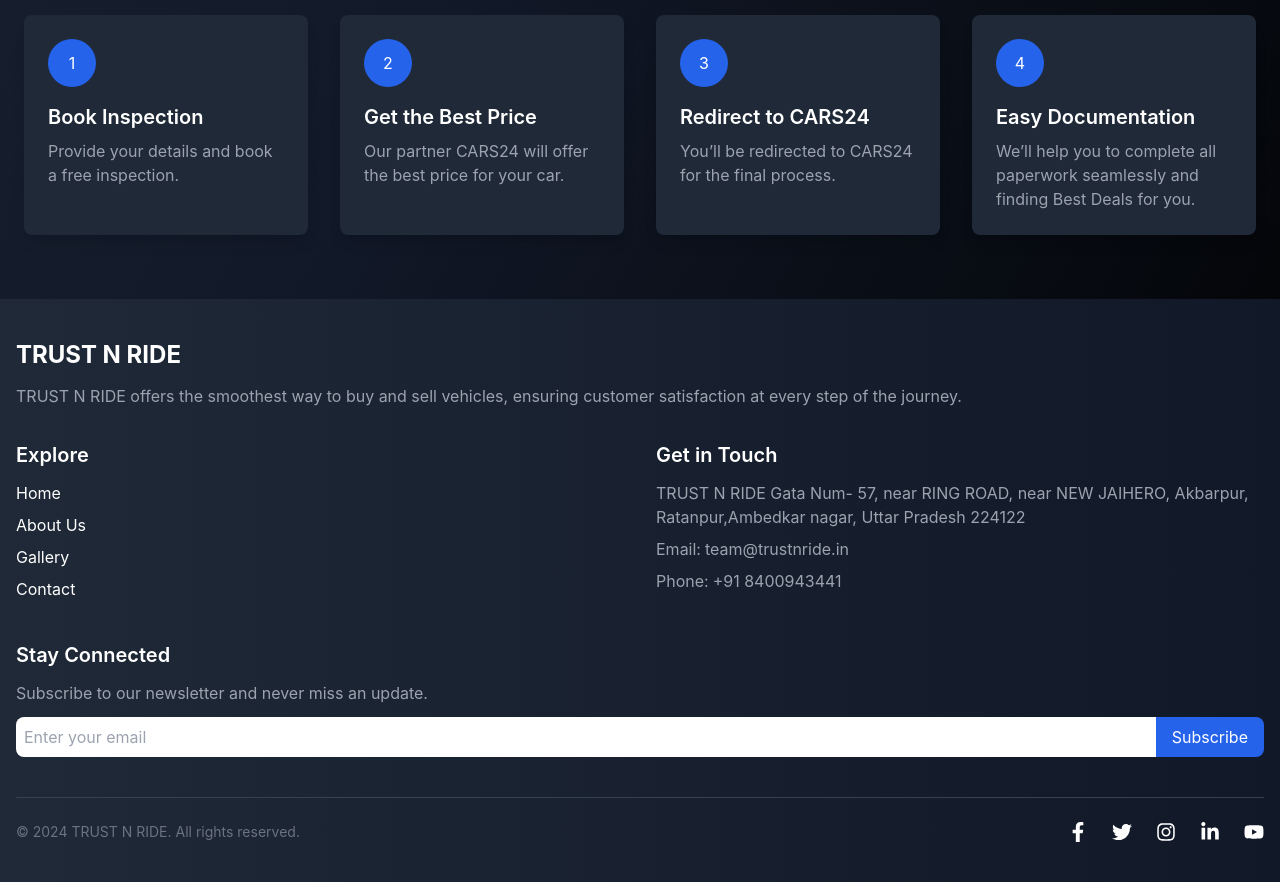
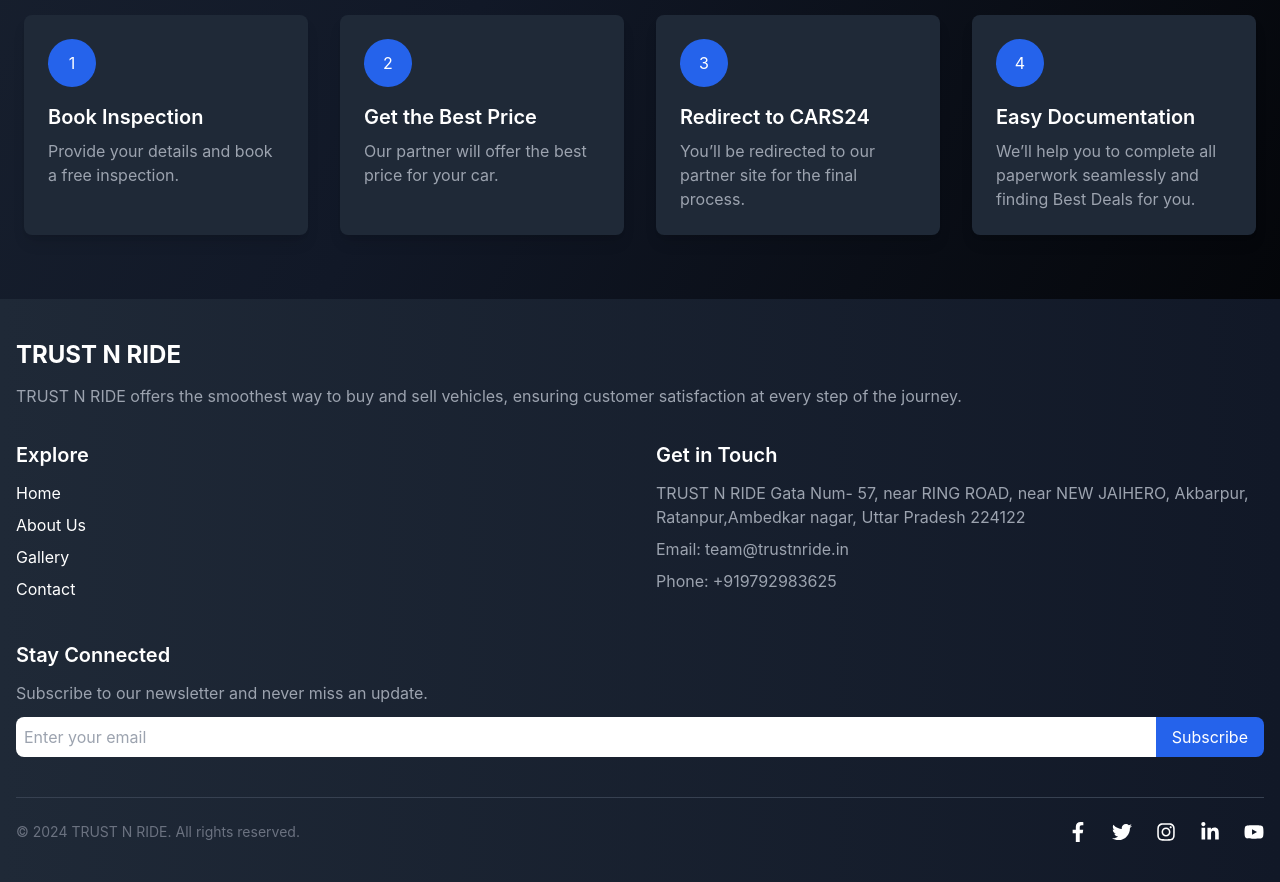
Before and after one commit to Prianshu5145/trustNride---Frontend, a React (Create React App) app: page /sell in a window 1280 px wide. Shown: the part 1460-2342 px from the top of the page. Built offline with nearby package versions, Linux system fonts and the light colour scheme.

Commit message:
small changes1

```diff
--- a/src/components/footer.js
+++ b/src/components/footer.js
@@ -49,7 +49,7 @@ const Footer = () => {
                                 href="tel:+918400943441"
                                 className="hover:text-blue-500 transition ml-1"
                             >
-                                +91 8400943441
+                                +919792983625
                             </a>
                         </p>
                     </div>
--- a/src/pages/About.js
+++ b/src/pages/About.js
@@ -1,6 +1,8 @@
 import React from 'react';
 import Footer from '../components/footer'; // Adjust the import path if necessary
 import Navbar from '../components/Navbar';
+import { Link } from 'react-router-dom';
+
 const About = () => {
     return (
         <div><Navbar/>
@@ -20,11 +22,18 @@ const About = () => {
                     At TRUST N RIDE, we are passionate about revolutionizing the second-hand car market. As a customer-to-customer (C2C) platform, we empower buyers and sellers to connect directly, allowing us to offer better prices and faster RC transfers. With a commitment to transparency, quality, and unparalleled customer service, we aim to make the process of buying and selling cars effortless and rewarding.
                     </p>
                     <p className="text-lg text-gray-700 mb-4">
-                        As a proud franchise of Cars24, we leverage our industry expertise to ensure you receive the best prices
-                        and service available.
+                    By collaborating with leading industry partners, we bring together extensive expertise to deliver the best prices and exceptional service, ensuring an outstanding experience every step of the way.
                     </p>
+                    <div>
+
                     <img
-                        src="/path/to/image.jpg"
+                        src="https://res.cloudinary.com/dztz5ltuq/image/upload/v1731339174/IMG-20241111-WA0017_i5nrtn.jpg"
+                        alt="Welcoming office"
+                        className="w-full h-auto rounded-lg shadow-2xl"
+                    />
+                    </div>
+                    <img
+                        src="https://res.cloudinary.com/dztz5ltuq/image/upload/v1731339174/IMG-20241111-WA0018_e6r4mv.jpg"
                         alt="Welcoming office"
                         className="w-full h-auto rounded-lg shadow-2xl"
                     />
@@ -84,9 +93,14 @@ const About = () => {
             <section className="text-center mb-12">
                 <h2 className="text-3xl font-bold text-gray-800 mb-4">Ready to Experience TRUST N RIDE?</h2>
                 <p className="text-md text-gray-600 mb-4">Join our community of satisfied customers and discover the easiest way to buy or sell your car today!</p>
-                <button className="bg-blue-600 text-white px-8 py-3 rounded-md hover:bg-blue-700 transition transform hover:scale-105">
-                    Contact Us
-                </button>
+
+
+<Link to="/contact">
+    <button className="bg-blue-600 text-white px-8 py-3 rounded-md hover:bg-blue-700 transition transform hover:scale-105">
+        Contact Us
+    </button>
+</Link>
+
             </section>
 
 
--- a/src/pages/Contactus.js
+++ b/src/pages/Contactus.js
@@ -115,7 +115,7 @@ const ContactUs = () => {
           </div>
           <div className="flex items-center mb-2">
             <FaPhoneAlt className="text-blue-500 mr-2" />
-            <span>Phone: <a href="tel:+1234567890" className="text-blue-500 hover:underline">+918400943441</a></span>
+            <span>Phone: <a href="tel:+1234567890" className="text-blue-500 hover:underline">+919792983625</a></span>
           </div>
           <div className="flex items-center mb-2">
             <FaMapMarkerAlt className="text-blue-500 mr-2" />
--- a/src/pages/ExchangeCar.js
+++ b/src/pages/ExchangeCar.js
@@ -128,7 +128,7 @@ const ExchangeCar = () => {
             <strong>Email:</strong> team@trustnride.com
           </p>
           <p className="text-gray-700 mb-2 text-center">
-            <strong>Mobile:</strong> +918400943441
+            <strong>Mobile:</strong> +919792983625
           </p>
         </section>
       </div>
--- a/src/pages/inspection.js
+++ b/src/pages/inspection.js
@@ -157,11 +157,11 @@ const InspectionBooking = () => {
                             },
                             {
                                 title: 'Get the Best Price',
-                                text: 'Our partner CARS24 will offer the best price for your car.',
+                                text: 'Our partner will offer the best price for your car.',
                             },
                             {
                                 title: 'Redirect to CARS24',
-                                text: 'You’ll be redirected to CARS24 for the final process.',
+                                text: 'You’ll be redirected to our partner site for the final process.',
                             },
                             {
                                 title: 'Easy Documentation',
--- a/src/pages/viewAllListing.js
+++ b/src/pages/viewAllListing.js
@@ -17,8 +17,8 @@ const ViewAllListings = () => {
   // Dynamic text loading
   const phrases = [
     "Welcome to Trust N Ride!",
+    "TICK TOCK SOLD!!",
     "View your favorite car!",
-    "Make it yours today!",
     "Ride with confidence!",
     "Find your dream car!"
   ];
```
